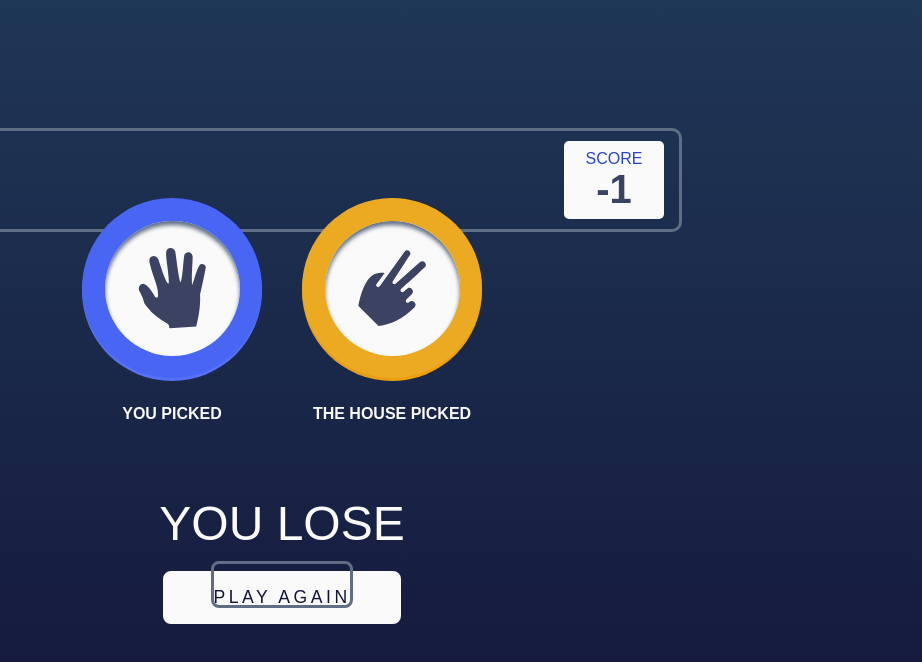
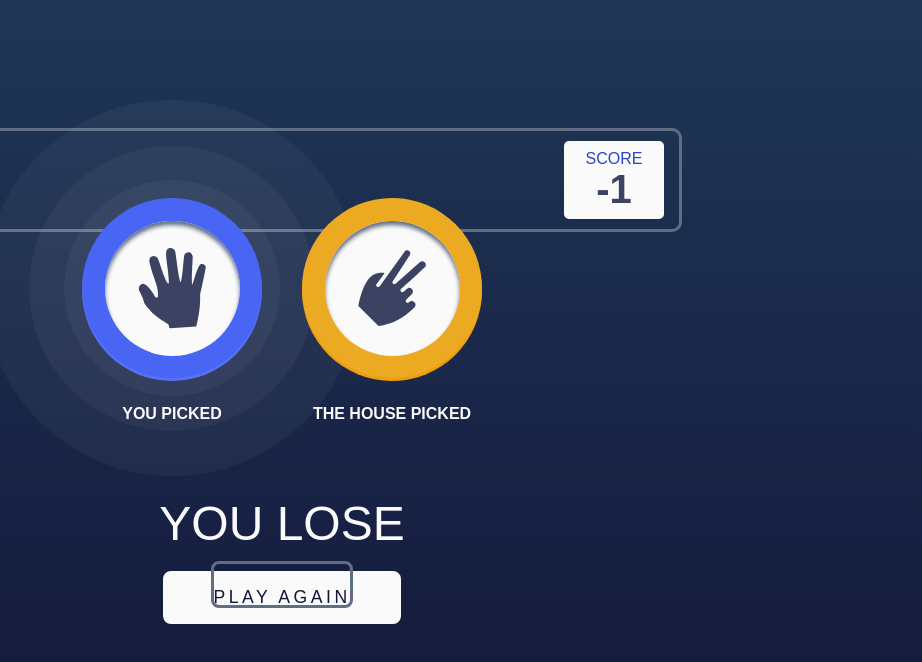
Before and after one commit to LeDuy1194/projects, a plain HTML site: page rock-paper-scissors-master/index.html in a window 1280 px wide. Both pictures are taken after a click on the element 530 px from the left and 290 px from the top of the page. Shown: the full height of the page, 358-1280 px from the left. Drawn offline with Linux system fonts and the light colour scheme; a web font is replaced by a local one.

Commit message:
Add decor

```diff
--- a/rock-paper-scissors-master/index.html
+++ b/rock-paper-scissors-master/index.html
@@ -36,6 +36,7 @@
       <div class="result">
         <div class="result-icon">
           <div class="g-btn void" id="youPicked">
+            <div class="decor"></div>
             <span class="lbl">YOU PICKED</span>
           </div>
           <div class="g-btn void" id="theHousePicked">
--- a/rock-paper-scissors-master/style.css
+++ b/rock-paper-scissors-master/style.css
@@ -20,6 +20,7 @@
 body {
   min-width: 100vw;
   min-height: 100vh;
+  font-size: 12px;
   background-image: linear-gradient(hsl(214, 47%, 23%), hsl(237, 49%, 15%));
   font-family: 'Barlow Semi Condensed', sans-serif;
 }
@@ -72,6 +73,10 @@ header .score-board .score-num {
 .btn {
   cursor: pointer;
   user-select: none;
+}
+.g-btn *,
+.btn * {
+  pointer-events: none;
 }
 .game {
   width: 80%;
@@ -157,22 +162,6 @@ header .score-board .score-num {
 .game .g-btn.rock::after {
   background-image: url('images/icon-rock.svg');
 }
-.game.step-1 .bg {
-  opacity: 1;
-  pointer-events: all;
-  height: auto;
-}
-.game.step-2 .result,
-.game.step-3 .result,
-.game.step-4 .result {
-  opacity: 1;
-  pointer-events: all;
-  height: auto;
-}
-.game.step-4 .result .result-noti {
-  opacity: 1;
-  pointer-events: all;
-}
 .game .result {
   position: relative;
   opacity: 0;
@@ -194,6 +183,34 @@ header .score-board .score-num {
 }
 .game .result .result-icon .g-btn {
   top: 5%;
+}
+.game .result .result-icon .g-btn > .decor,
+.game .result .result-icon .g-btn > .decor::before,
+.game .result .result-icon .g-btn > .decor::after {
+  border-radius: 50%;
+  background-color: rgba(250, 250, 250, 0.04);
+  position: absolute;
+  z-index: -1;
+  aspect-ratio: 1;
+}
+.game .result .result-icon .g-btn > .decor {
+  width: 120%;
+  top: -10%;
+  left: -10%;
+  transform: scale(0);
+  transition: transform 300ms ease;
+}
+.game .result .result-icon .g-btn > .decor::before {
+  content: '';
+  width: 132%;
+  top: -16%;
+  left: -16%;
+}
+.game .result .result-icon .g-btn > .decor::after {
+  content: '';
+  width: 174%;
+  top: -37%;
+  left: -37%;
 }
 .game .result .result-icon .g-btn > .lbl {
   position: absolute;
@@ -229,6 +246,26 @@ header .score-board .score-num {
   padding: 13px 47px;
   font-size: 1.1em;
   letter-spacing: 0.2em;
+}
+.game.step-1 .bg {
+  opacity: 1;
+  pointer-events: all;
+  height: auto;
+}
+.game.step-2 .result,
+.game.step-3 .result,
+.game.step-4 .result {
+  opacity: 1;
+  pointer-events: all;
+  height: auto;
+  overflow: visible;
+}
+.game.step-4 .result .result-noti {
+  opacity: 1;
+  pointer-events: all;
+}
+.game.step-4 .result .result-icon .g-btn > .decor {
+  transform: none;
 }
 footer {
   position: absolute;
@@ -307,3 +344,8 @@ footer .btn-rules {
   background-position: center;
   background-repeat: no-repeat;
 }
+@media (min-width: 375px) {
+  body {
+    font-size: 16px;
+  }
+}
```
